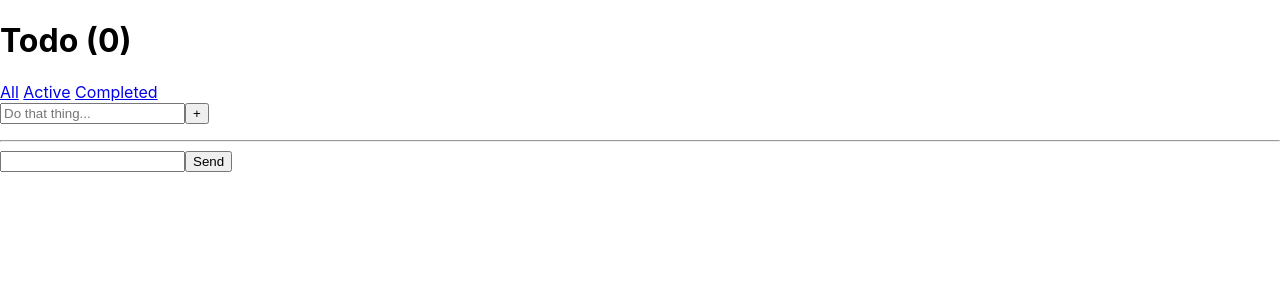
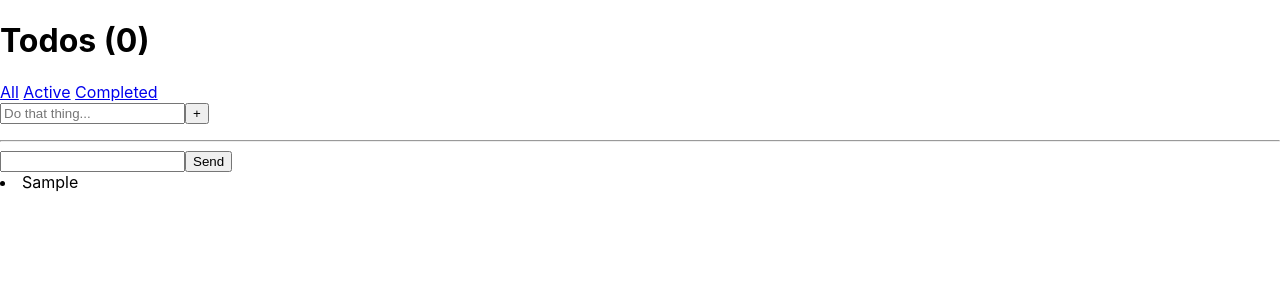
Before and after one commit to JimmyLv/dojo-scaffold-js, a React (Create React App) app: page / in a window 1280 px wide. Both pictures are taken after typing "Sample" into the empty fields and a click on the button "Send". Shown: the top 300 px of the page. Built offline with nearby package versions, Linux system fonts and the light colour scheme.

Commit message:
feat: add handler for send and show message list

```diff
--- a/src/App.js
+++ b/src/App.js
@@ -3,25 +3,44 @@ import { connect } from 'react-redux'
 import './App.css'
 import AddTodo from './components/AddTodo'
 import FilterInfo from './components/FilterInfo'
+import MessageList from './components/MessageList'
 import NewMessageForm from './components/NewMessageForm'
 import TodoItem from './components/TodoItem'
 import { getVisibleTodos } from './store/todos'
 
-export function App({ todos }) {
+export class App extends Component {
+  state = {
+    messages: [],
+  }
+  render() {
+    const { todos } = this.props
+    const { messages } = this.state
     return (
       <div>
-      <h1>Todo (<span className="count">{todos.length}</span>)</h1>
+        <h1>
+          Todos (<span className="count">{todos.length}</span>)
+        </h1>
         <FilterInfo filters={['All', 'Active', 'Completed']} />
         <AddTodo />
         <p>
-        {todos.map(item => <TodoItem key={item.id} {...item} />)}
+          {todos.map(item => (
+            <TodoItem key={item.id} {...item} />
+          ))}
         </p>
         <hr />
         <div>
-        <NewMessageForm />
+          <NewMessageForm onSend={this.handleSend} />
+          <MessageList messages={messages} />
         </div>
       </div>
     )
+  }
+
+  handleSend = newMessage => {
+    this.setState(state => ({
+      messages: [...state.messages, newMessage],
+    }))
+  }
 }
 
 function mapStateToProps(state) {
--- /dev/null
+++ b/src/components/MessageList.js
@@ -0,0 +1,13 @@
+import React, { Component } from 'react'
+
+export default class MessageList extends Component {
+  render() {
+    return (
+      <div>
+        {this.props.messages.map(item => (
+          <li key={item}>{item}</li>
+        ))}
+      </div>
+    )
+  }
+}
--- a/src/components/NewMessageForm.js
+++ b/src/components/NewMessageForm.js
@@ -30,6 +30,10 @@ export default class NewMessageForm extends Component {
   }
 
   handleSend = () => {
+    const { onSend } = this.props
+    const { inputText } = this.state
+
+    onSend(inputText)
     this.setState({
       inputText: '',
     })
```
Also changed, not shown: 2 other files (tests, documents, lock files or other folders). Lines whose indentation alone changed are shown as unchanged.
